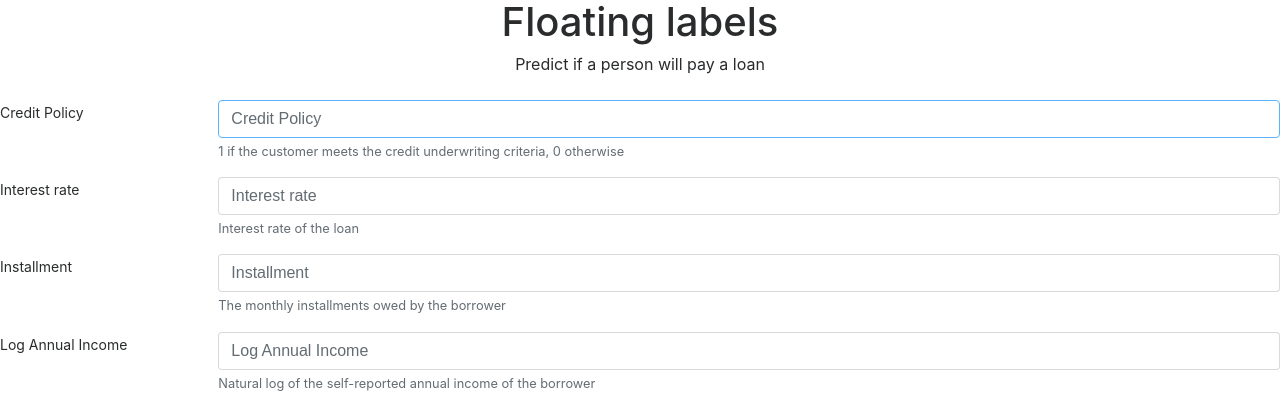
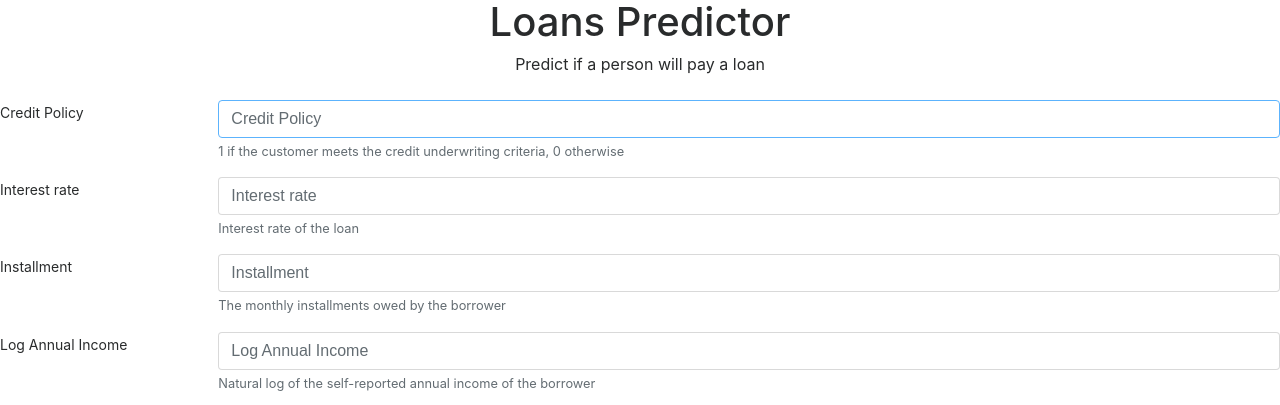
Before and after one commit to Sebasdel95/dataglacier-internship, a Flask app: page / in a window 1280 px wide. Shown: the top 405 px of the page. Run offline with Flask 2, Linux system fonts and the light colour scheme; parts of the project's set-up code (start-up, migrations or seed data) failed here and were passed over.

Commit message:
Corrected title

```diff
--- a/week4/templates/index.html
+++ b/week4/templates/index.html
@@ -20,7 +20,7 @@
     <!-- Main Input For Receiving Query to our ML -->
     <form action="{{ url_for('predict')}}" method="post" >
       <div class="text-center mb-4">
-        <h1 class="Loans Predictor">Floating labels</h1>
+        <h1>Loans Predictor</h1>
         <p>Predict if a person will pay a loan</p>
       </div>
       <div class="form-group row">
```
